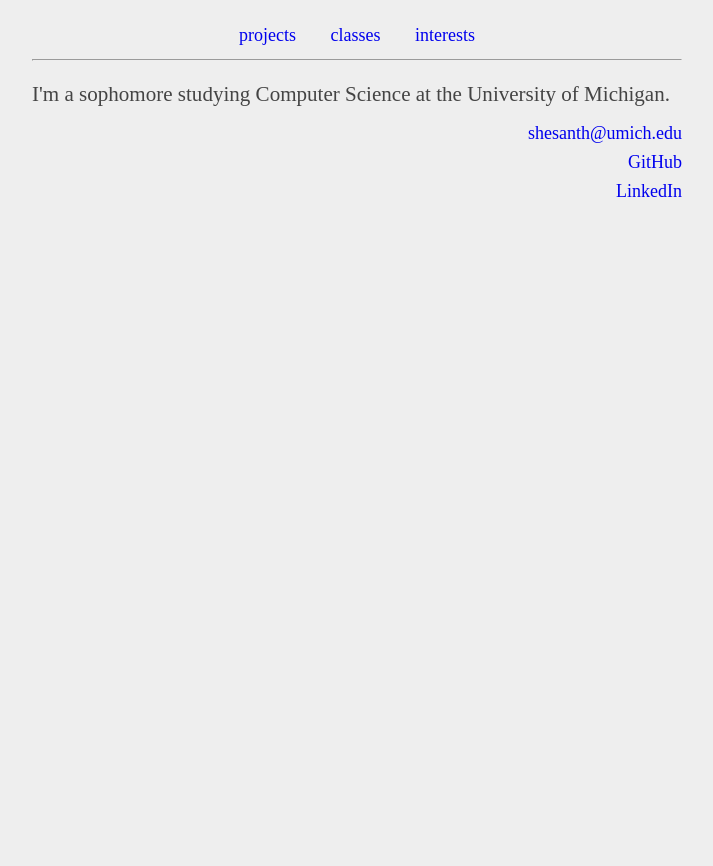
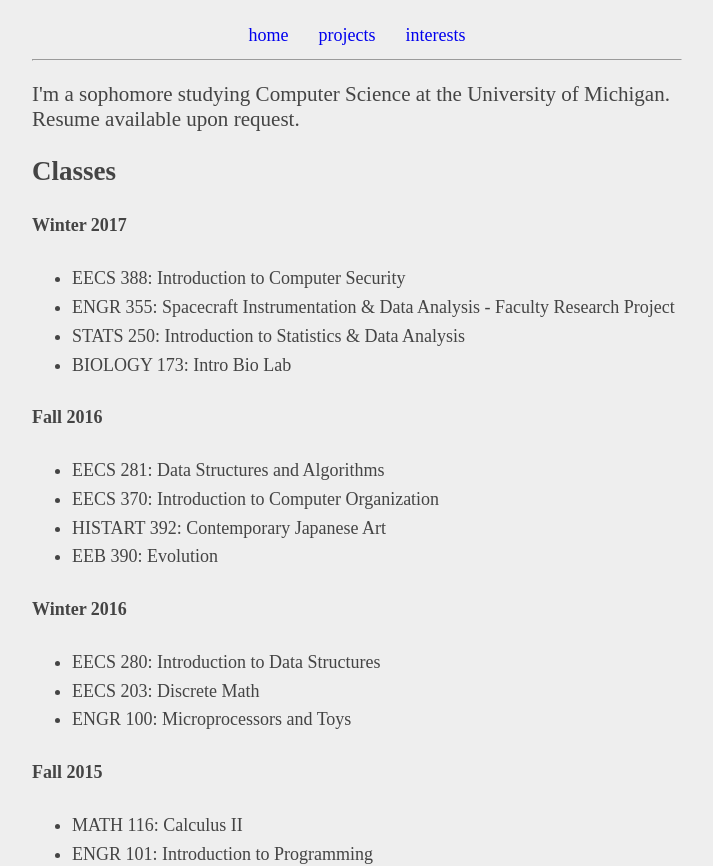
Before and after one commit to shesanth/mygithubpage, a plain HTML site: page index.html in a window 1280 px wide. Shown: the part 86-952 px from the top of the page, without its empty margins (283-996 px from the left). Before the commit the page ends 800 px from the top, so only its background shows below. Drawn offline with Linux system fonts and the light colour scheme.

Commit message:
added multiple pages

```diff
--- a/index.html
+++ b/index.html
@@ -15,11 +15,39 @@
     <div class="wrapper">
       <header>
         <h1>Shesanth Ramakrishnan</h1>
-        <nav><a href="projects.html">projects</a> <a href="classes.html">classes</a> <a href="extrac.html">interests</a></nav>
+        <nav><a href="index.html">home</a><a href="projects.html">projects</a><a href="extrac.html">interests</a></nav>
       </header>
       <hr>
       <section>
-        <h3>I'm a sophomore studying Computer Science at the University of Michigan.</h3>
+        <h3>I'm a sophomore studying Computer Science at the University of Michigan. Resume available upon request.</h3>
+        <h2>Classes</h2>
+        <h4>Winter 2017</h4>
+        <ul>
+          <li>EECS 388: Introduction to Computer Security</li>
+          <li>ENGR 355: Spacecraft Instrumentation & Data Analysis - Faculty Research Project</li>
+          <li>STATS 250: Introduction to Statistics & Data Analysis</li>
+          <li>BIOLOGY 173: Intro Bio Lab</li>
+        </ul>
+        <h4>Fall 2016</h4>
+        <ul>
+          <li>EECS 281: Data Structures and Algorithms</li>
+          <li>EECS 370: Introduction to Computer Organization</li>
+          <li>HISTART 392: Contemporary Japanese Art</li>
+          <li>EEB 390: Evolution</li>
+        </ul>
+        <h4>Winter 2016</h4>
+        <ul>
+          <li>EECS 280: Introduction to Data Structures</li>
+          <li>EECS 203: Discrete Math</li>
+          <li>ENGR 100: Microprocessors and Toys</li>
+        </ul>
+        <h4>Fall 2015</h4>
+        <ul>
+          <li>MATH 116: Calculus II</li>
+          <li>ENGR 101: Introduction to Programming</li>
+          <li>PHYSICS 240/241: General Physics II</li>
+          <li>ENTR 407: Entrepeneurship Hour</li>
+        </ul>
       </section>
       <footer>
         <p><a href="mailto:shesanth@umich.edu"> shesanth@umich.edu </a></p>
--- a/style.css
+++ b/style.css
@@ -25,6 +25,10 @@
 	font-weight: normal;
 }
 
+li {
+	font-weight: normal;
+}
+
 footer p {
 	text-align: right;
 	line-height: .6;
```
Also changed, not shown: extrac.html (added, +31 -0 lines), projects.html (added, +31 -0 lines).
